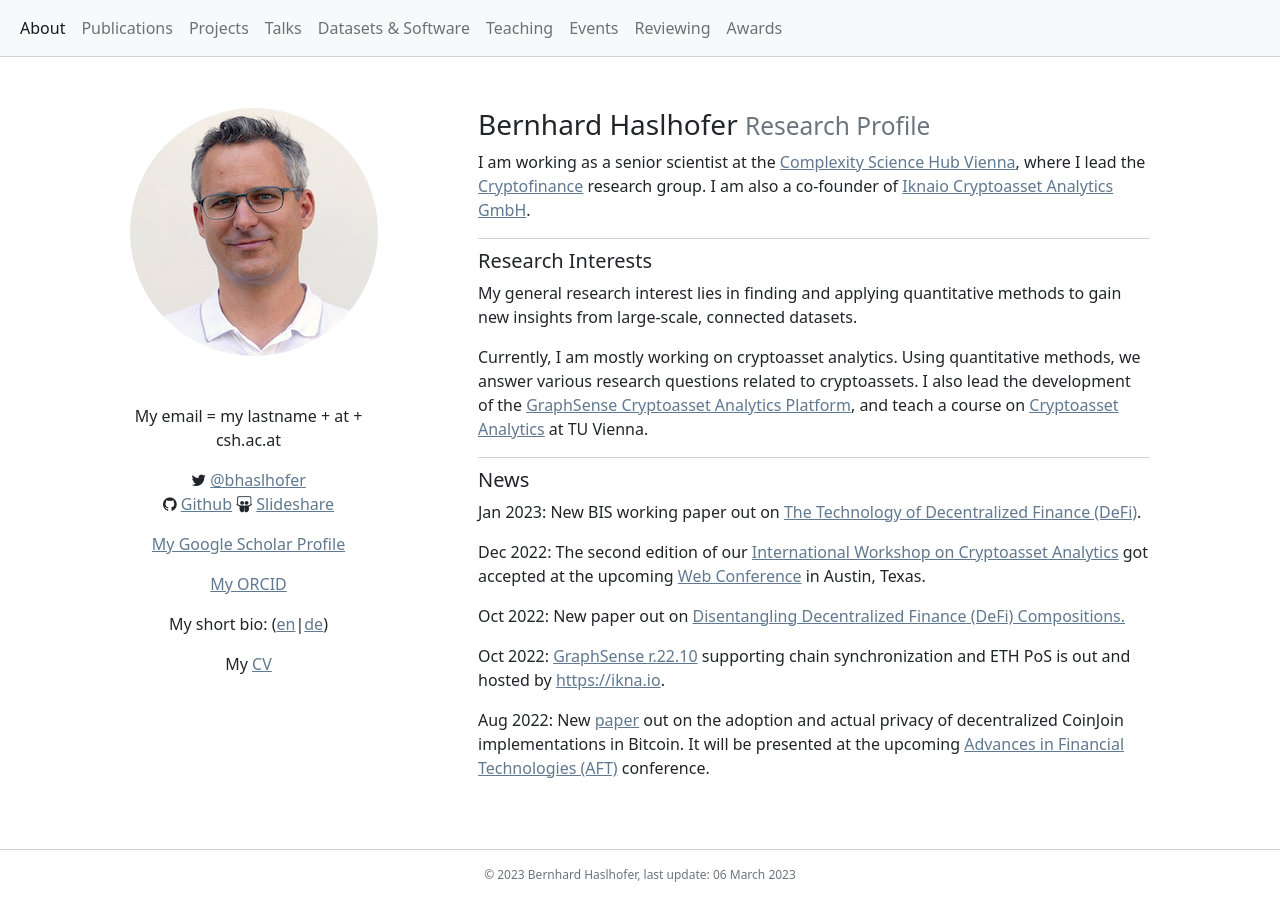
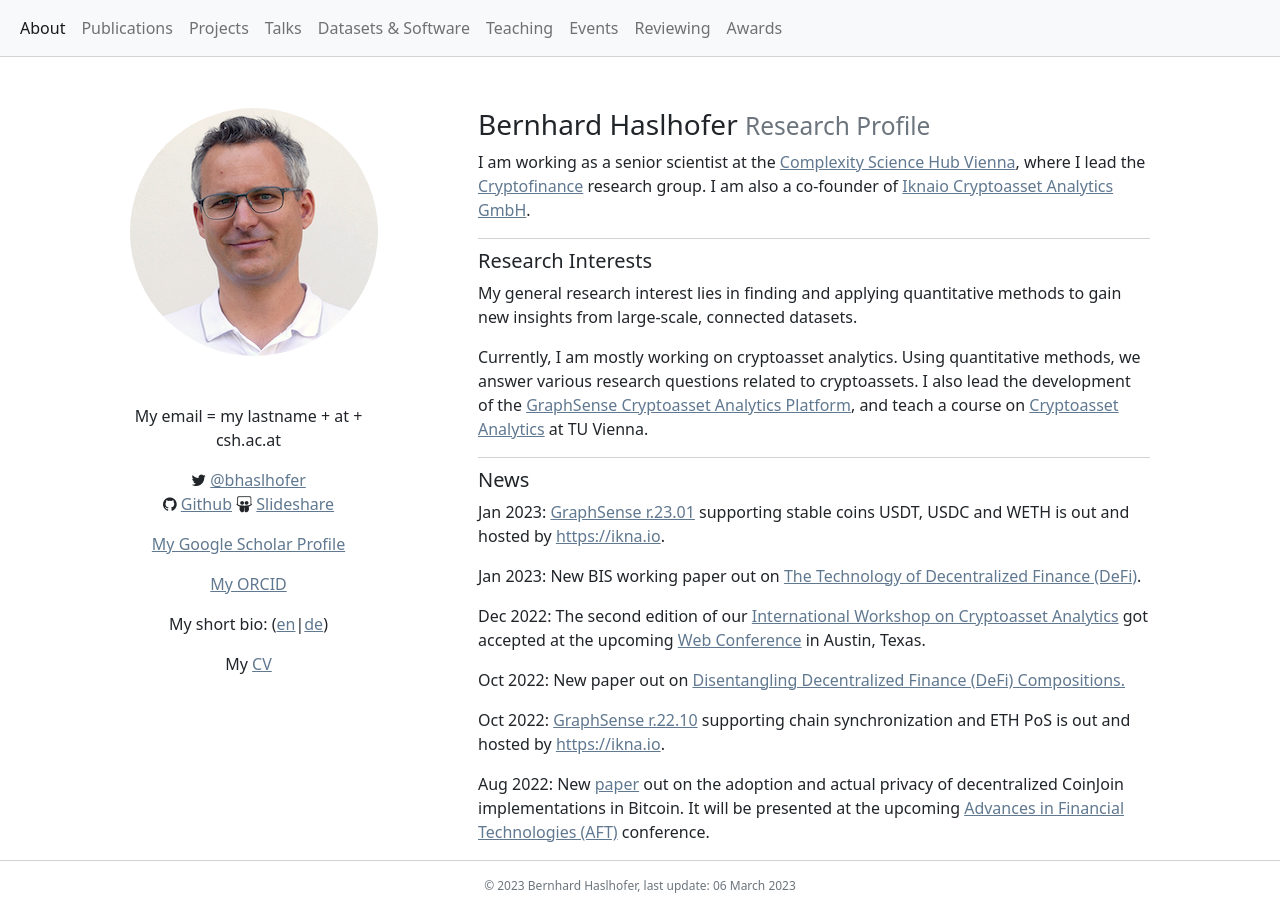
Before and after one commit to behas/behas.github.com, a Jekyll site: the page built from index.html, in a window 1280 px wide. Built offline with Jekyll 4.4.1, drawn with Linux system fonts in a browser that asks for light colours; a style sheet for code colours, icons or effects is not loaded.

Commit message:
added GraphSense release announceent

```diff
--- a/index.html
+++ b/index.html
@@ -56,6 +56,8 @@ title: Research Profile
       <section>
         <h5>News</h5>
 
+        <p>Jan 2023: <a href="https://github.com/graphsense" target="_blank">GraphSense r.23.01</a> supporting stable coins USDT, USDC and WETH is out and hosted by <a href="https://ikna.io" target="_blank">https://ikna.io</a>.</p>
+
         <p>Jan 2023: New BIS working paper out on <a href="https://www.bis.org/publ/work1066.htm" target="_blank">The Technology of Decentralized Finance (DeFi)</a>.</p>
 
         <p>Dec 2022: The second edition of our <a href="https://caaw.io/2023/" target="_blank">International Workshop on Cryptoasset Analytics</a> got accepted at the upcoming <a href="https://www2023.thewebconf.org/" target="_blank"> Web Conference</a> in Austin, Texas.</p>
```
